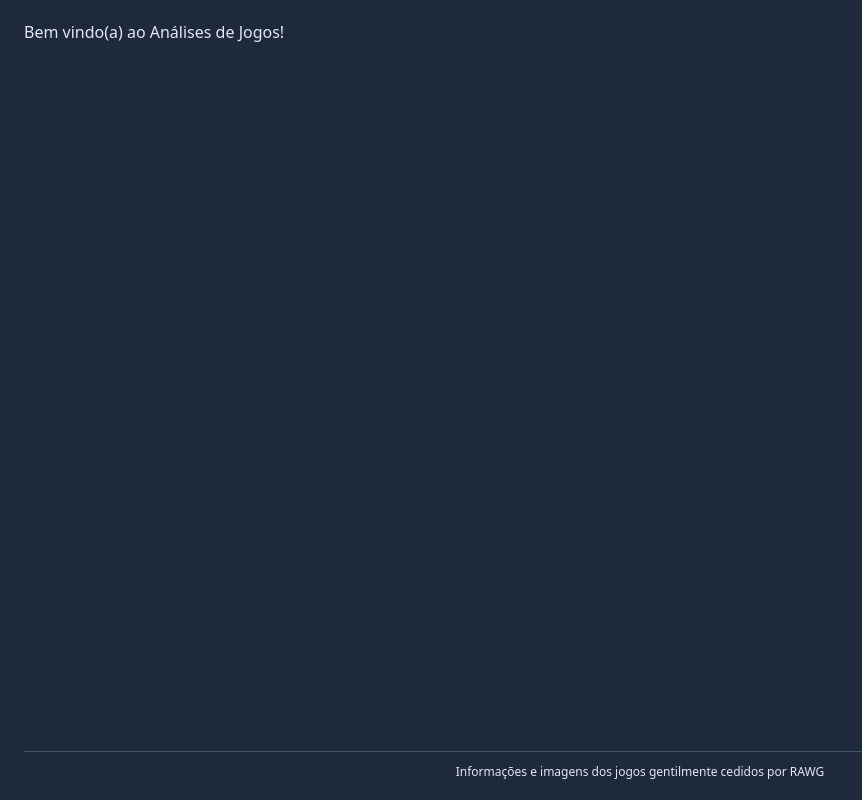
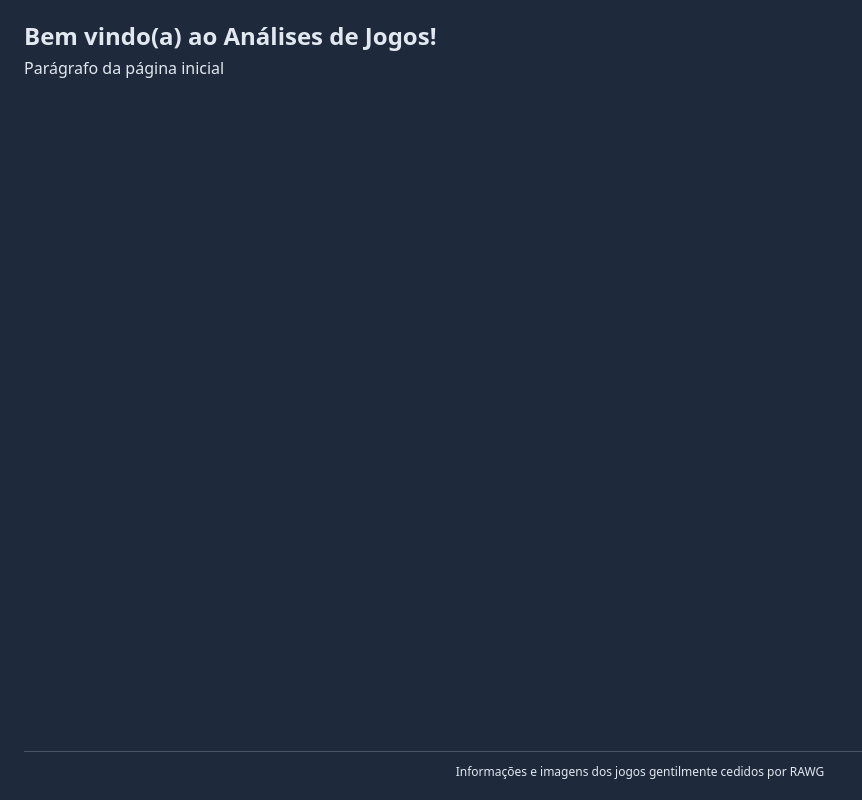
Before and after one commit to Ale557333/game-reviews, a Next.js app: page / in a window 1280 px wide. Shown: the whole page, without its empty margins (0-862 px from the left). Built offline with nearby package versions, Linux system fonts and the light colour scheme.

Commit message:
tailwind estilizacao2

```diff
--- a/src/app/analises/page.jsx
+++ b/src/app/analises/page.jsx
@@ -1,9 +1,10 @@
 import Link from "next/link"
+import Heading1 from "../components/heading-1"
 
 const Reviews = () => {
     return (
         <div>
-          <h1>Análises</h1>
+          <Heading1>Análises</Heading1>
             <nav>
                 <ul>
                     <li>
--- a/src/app/analises/sonic-frontiers/page.jsx
+++ b/src/app/analises/sonic-frontiers/page.jsx
@@ -1,7 +1,9 @@
+import Heading1 from "@/app/components/heading-1"
+
 const SonicFrontiers = () => {
     return (
         <>
-         <h1>Sonic Frontiers Análise</h1>
+         <Heading1>Sonic Frontiers Análise</Heading1>
          <p>Análise Sonic Frontiers aqui</p>
         </>
     )
--- a/src/app/analises/super-mario-bros-wonder/page.jsx
+++ b/src/app/analises/super-mario-bros-wonder/page.jsx
@@ -1,7 +1,9 @@
+import Heading1 from "@/app/components/heading-1"
+
 const SuperMarioBrosWonder = () => {
     return (
         <>
-          <h1>Super Mario Bros. Wonder - Análise</h1>
+          <Heading1>Super Mario Bros. Wonder - Análise</Heading1>
           <p>Análise de Super Mario Bros. Wonder aqui</p>
         </>
     )
--- /dev/null
+++ b/src/app/components/heading-1.jsx
@@ -0,0 +1,5 @@
+const Heading1 = ({ children }) => {
+    return <h1 className="font-semibold text-2xl pb-1">{ children }</h1>
+}
+
+export default Heading1
--- a/src/app/page.jsx
+++ b/src/app/page.jsx
@@ -1,10 +1,11 @@
-import Link from "next/link"
+import Heading1 from "./components/heading-1"
 
 const Home = () => {
   return (
-    <main>
-      <h1>Bem vindo(a) ao Análises de Jogos!</h1>
-    </main>
+    <>
+      <Heading1>Bem vindo(a) ao Análises de Jogos!</Heading1>
+      <p>Parágrafo da página inicial</p>
+    </>
   )
 }
 
--- a/src/app/sobre/page.jsx
+++ b/src/app/sobre/page.jsx
@@ -1,9 +1,10 @@
 import Link from "next/link"
+import Heading1 from "../components/heading-1"
 
 const About = () => {
     return (
         <>
-          <h1>Sobre Análise de Jogos</h1>
+          <Heading1>Sobre Análise de Jogos</Heading1>
           <p>Descriçāo de jogos aqui</p>
           <Link href="/">Voltar para a página inicial</Link>
         </>
--- a/tailwind.config.js
+++ b/tailwind.config.js
@@ -1,8 +1,6 @@
 /** @type {import('tailwindcss').Config} */
 module.exports = {
-  content: [
-    "./src/**/*.{js,ts,jsx,tsx}",
-  ],
+  content: ['./src/**/*.jsx', './src/app/components/**/*.jsx'],
   theme: {
     extend: {},
   },
```
